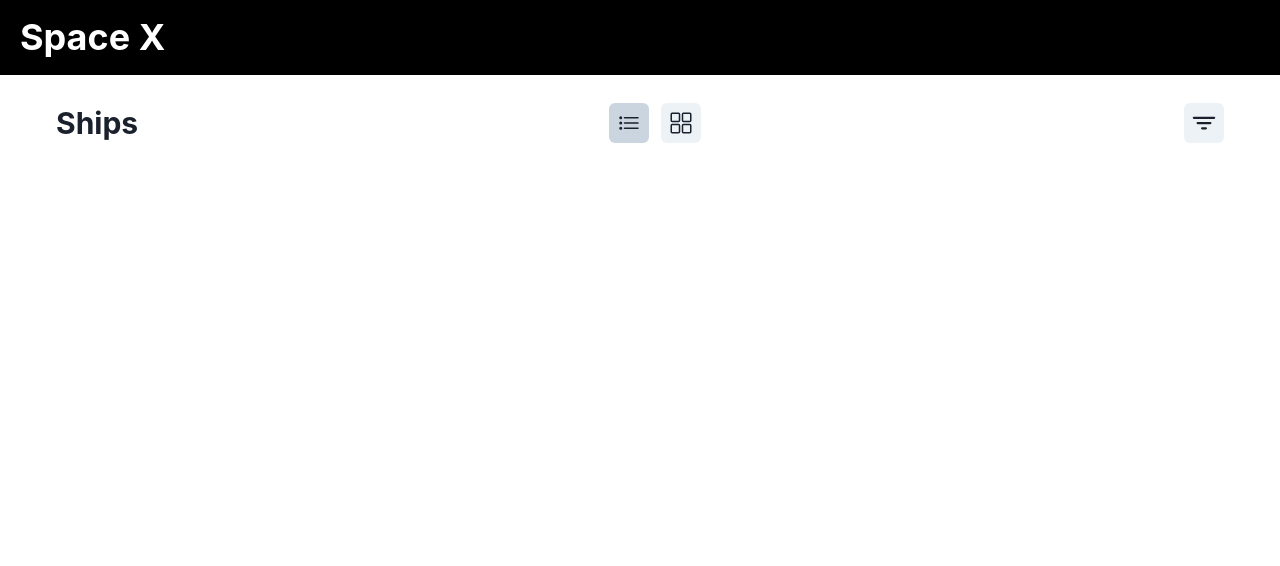
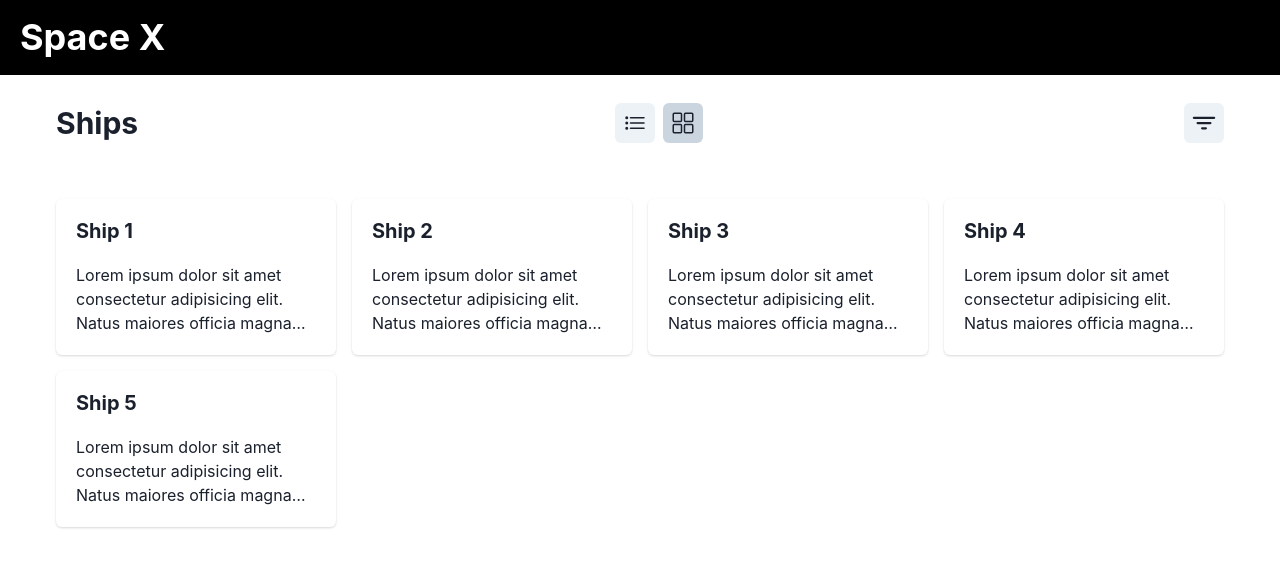
Before and after one commit to arditnurcaj/space-x, a React (Vite) app: page / in a window 1280 px wide. Both pictures are taken after a click on the icon 681 px from the left and 123 px from the top of the page. Shown: the top 566 px of the page. Built offline with nearby package versions, Linux system fonts and the light colour scheme.

Commit message:
Add ships gallery and list

```diff
--- a/src/features/ships/Ships.tsx
+++ b/src/features/ships/Ships.tsx
@@ -1,11 +1,17 @@
+import { useState } from 'react';
+
 import { Flex, Heading, IconButton } from '@chakra-ui/react';
 import { IoGridOutline, IoListOutline } from 'react-icons/io5';
 
 import { MainLayout } from '@/layouts';
 
-import { FilterForm } from './components';
+import { FilterForm, ShipsList, ShipsGallery } from './components';
+
+import { LayoutView } from './Ships.types';
 
 const Ships = (): JSX.Element => {
+  const [selectedView, setSelectedView] = useState(LayoutView.LIST);
+
   return (
     <MainLayout>
       <Flex alignItems='center' justifyContent='space-between'>
@@ -14,24 +20,24 @@
         </Heading>
 
         <Flex alignItems='center'>
-          <IconButton
-            isActive
-            cursor='pointer'
-            aria-label='list-button'
-            padding='2'
-            as={IoListOutline}
-          />
-          <IconButton
-            cursor='pointer'
-            aria-label='gallery-icon-button'
-            padding='2'
-            ml='3'
-            as={IoGridOutline}
-          />
+          {Object.values(LayoutView).map((view, index) => (
+            <IconButton
+              key={index}
+              isActive={selectedView === view}
+              cursor='pointer'
+              aria-label='view-button'
+              padding='2'
+              as={view === LayoutView.LIST ? IoListOutline : IoGridOutline}
+              onClick={() => setSelectedView(view)}
+              ml={2}
+            />
+          ))}
         </Flex>
 
         <FilterForm />
       </Flex>
+
+      {selectedView === LayoutView.LIST ? <ShipsList /> : <ShipsGallery />}
     </MainLayout>
   );
 };
--- /dev/null
+++ b/src/features/ships/Ships.types.ts
@@ -0,0 +1,4 @@
+export enum LayoutView {
+  LIST = 'LIST',
+  GALLERY = 'GALLERY',
+}
--- a/src/features/ships/components/index.ts
+++ b/src/features/ships/components/index.ts
@@ -1 +1,3 @@
 export { default as FilterForm } from './filter-form/FilterForm';
+export { default as ShipsList } from './ships-list/ShipsList';
+export { default as ShipsGallery } from './ships-gallery/ShipsGallery';
--- /dev/null
+++ b/src/features/ships/components/ships-gallery/ShipsGallery.tsx
@@ -0,0 +1,45 @@
+import {
+  Grid,
+  Card,
+  CardBody,
+  Text,
+  CardHeader,
+  Heading,
+} from '@chakra-ui/react';
+
+const ShipsGallery = (): JSX.Element => {
+  const ships = [1, 2, 3, 4, 5];
+
+  return (
+    <Grid
+      gap='4'
+      templateColumns={[
+        'repeat(1, 1fr)',
+        'repeat(2, 1fr)',
+        'repeat(3, 1fr)',
+        'repeat(3, 1fr)',
+        'repeat(4, 1fr)',
+      ]}
+      mt='14'
+    >
+      {ships.map((ship, index) => (
+        <Card key={index}>
+          <CardHeader pb='0' fontWeight='bold'>
+            <Heading size='md'>Ship {ship}</Heading>
+          </CardHeader>
+
+          <CardBody>
+            <Text noOfLines={3}>
+              Lorem ipsum dolor sit amet consectetur adipisicing elit. Natus
+              maiores officia magnam voluptate sequi aliquid similique beatae
+              neque numquam expedita minus molestiae autem ea eos, harum nobis
+              error dicta quas?
+            </Text>
+          </CardBody>
+        </Card>
+      ))}
+    </Grid>
+  );
+};
+
+export default ShipsGallery;
--- /dev/null
+++ b/src/features/ships/components/ships-list/ShipsList.tsx
@@ -0,0 +1,35 @@
+import {
+  Box,
+  Card,
+  CardBody,
+  CardHeader,
+  Heading,
+  Text,
+} from '@chakra-ui/react';
+
+const ShipsList = (): JSX.Element => {
+  const ships = [1, 2, 3, 4, 5];
+
+  return (
+    <Box mt='10'>
+      {ships.map((ship, index) => (
+        <Card key={index} mb='4'>
+          <CardHeader pb='0' fontWeight='bold'>
+            <Heading size='md'>Ship {ship}</Heading>
+          </CardHeader>
+
+          <CardBody>
+            <Text noOfLines={3}>
+              Lorem ipsum dolor sit amet consectetur adipisicing elit. Natus
+              maiores officia magnam voluptate sequi aliquid similique beatae
+              neque numquam expedita minus molestiae autem ea eos, harum nobis
+              error dicta quas?
+            </Text>
+          </CardBody>
+        </Card>
+      ))}
+    </Box>
+  );
+};
+
+export default ShipsList;
--- a/src/layouts/main-layout/MainLayout.tsx
+++ b/src/layouts/main-layout/MainLayout.tsx
@@ -13,7 +13,13 @@
         </Heading>
       </Box>
 
-      <Box as='main' overflowX='hidden' overflowY='scroll' px='14' py='7'>
+      <Box
+        as='main'
+        overflowX='hidden'
+        overflowY='scroll'
+        px={[5, 5, 14]}
+        py='7'
+      >
         {children}
       </Box>
     </Box>
```
